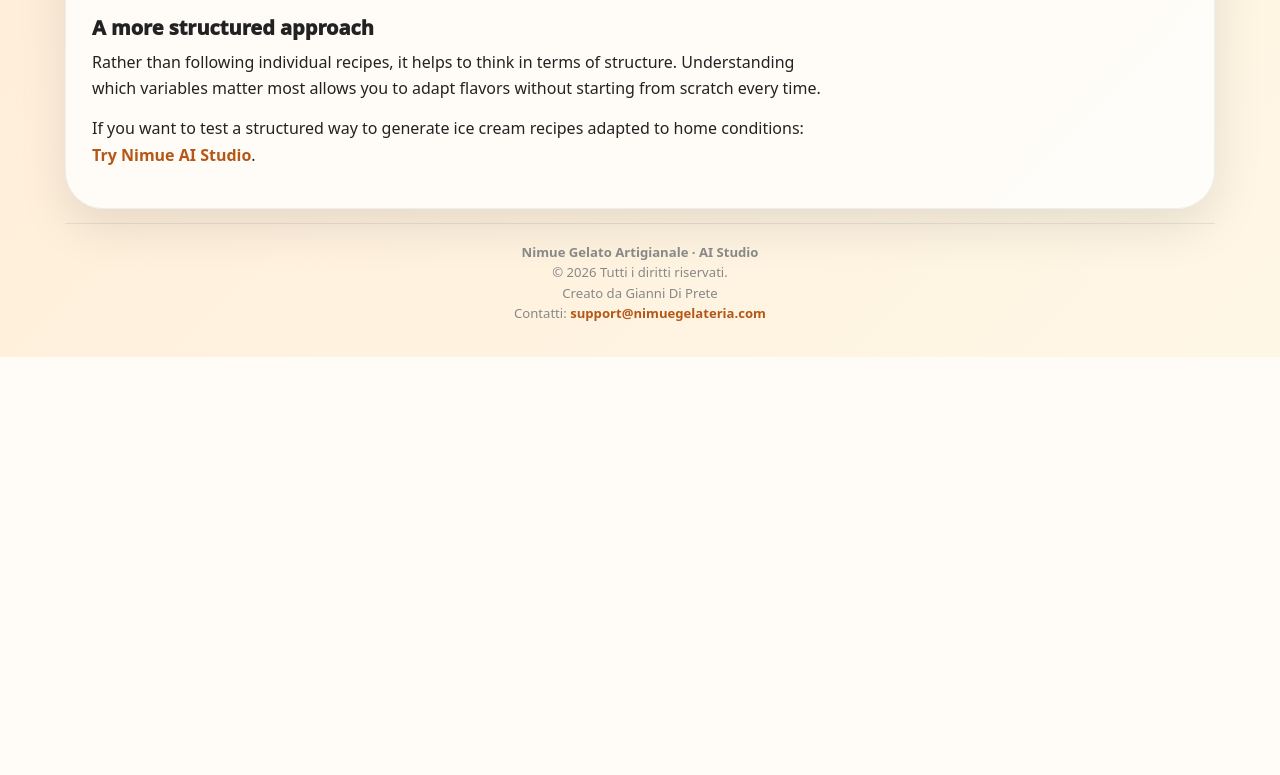
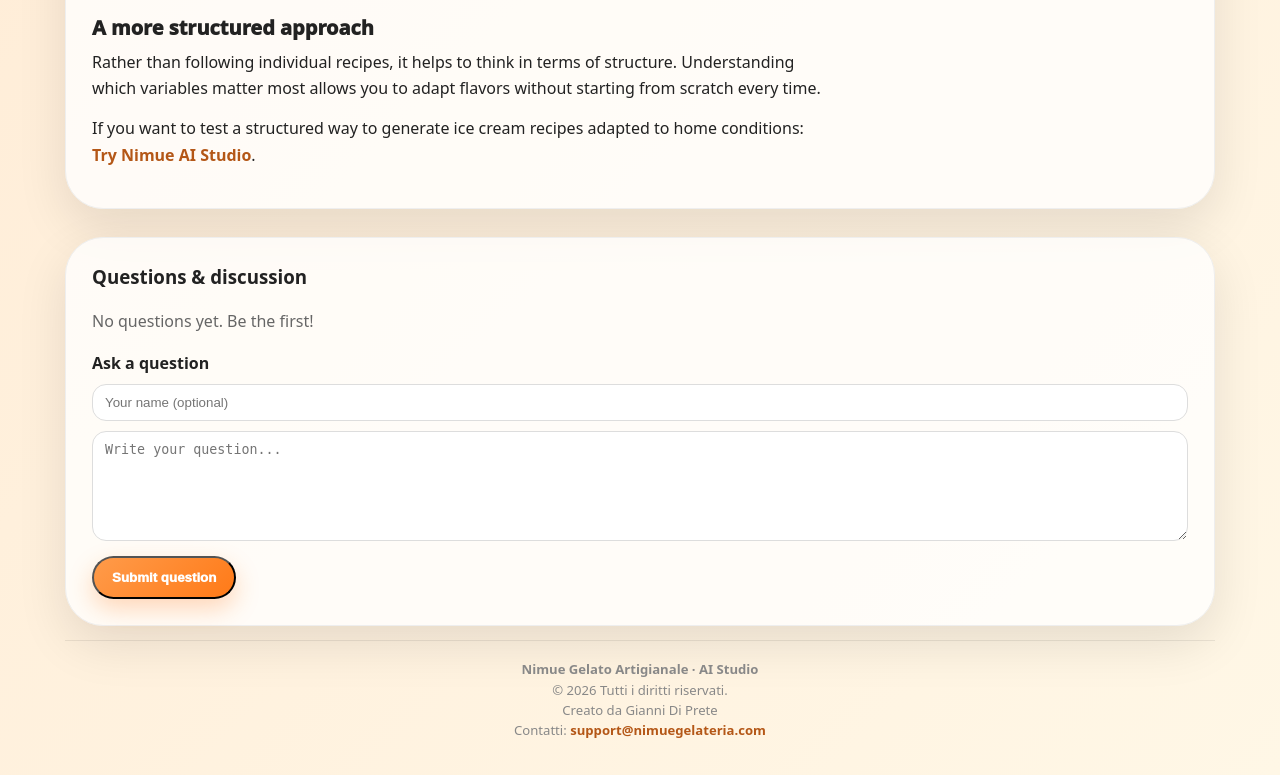
Before and after one commit to cyberguardlite-cloud/nimue-gelato, a Flask app: page /blog/why-homemade-ice-cream-turns-icy in a window 1280 px wide. Shown: the part 990-1765 px from the top of the page. Before the commit the page ends 1347 px from the top, so only its background shows below. Run offline with Flask 3, Linux system fonts and the light colour scheme; tables that the repository leaves empty hold one stand-in row (values such as "Sample post").

Commit message:
Add moderated Q&A to blog article

```diff
--- a/app.py
+++ b/app.py
@@ -12,8 +12,9 @@ import io
 import re
 import os
 import stripe
-
-
+import sqlite3
+from datetime import datetime
+from flask import abort
 
 from gelato_engine import genera_ricetta_testo, get_substitutions
 
@@ -29,6 +30,47 @@ from flask import Flask, render_template, request, session, redirect, url_for
 
 
 app = Flask(__name__)
+DB_PATH = os.environ.get("BLOG_DB_PATH", "data/app.db")
+
+def db_conn():
+    conn = sqlite3.connect(DB_PATH)
+    conn.row_factory = sqlite3.Row
+    return conn
+
+def init_db():
+    os.makedirs(os.path.dirname(DB_PATH), exist_ok=True)
+    conn = db_conn()
+    conn.executescript("""
+    CREATE TABLE IF NOT EXISTS blog_questions (
+      id INTEGER PRIMARY KEY AUTOINCREMENT,
+      article_slug TEXT NOT NULL,
+      name TEXT,
+      question TEXT NOT NULL,
+      final_answer TEXT,
+      approved INTEGER NOT NULL DEFAULT 0,
+      rejected INTEGER NOT NULL DEFAULT 0,
+      created_at TEXT NOT NULL
+    );
+    CREATE INDEX IF NOT EXISTS idx_blog_questions_slug ON blog_questions(article_slug);
+    CREATE INDEX IF NOT EXISTS idx_blog_questions_approved ON blog_questions(approved);
+    """)
+    conn.commit()
+    conn.close()
+
+def get_approved_questions(slug: str):
+    conn = db_conn()
+    rows = conn.execute("""
+        SELECT id, name, question, final_answer, created_at
+        FROM blog_questions
+        WHERE article_slug=? AND approved=1 AND rejected=0
+        ORDER BY id DESC
+        LIMIT 50
+    """, (slug,)).fetchall()
+    conn.close()
+    return rows
+
+init_db()
+
 app.secret_key = "CAMBIA_QUESTA_CHIAVE_CON_UNA_TUA"  # metti una stringa lunga e casuale
 stripe.api_key = os.environ.get("STRIPE_SECRET_KEY")
 STRIPE_PRICE_ID = os.environ.get("STRIPE_PRICE_ID")
@@ -1043,12 +1085,89 @@ def blog_index():
     lang, t = get_lang()
     return render_template("blog/index.html", lang=lang, t=t)
 
-@app.route("/blog/why-homemade-ice-cream-turns-icy")
+@app.route("/blog/why-homemade-ice-cream-turns-icy", methods=["GET", "POST"])
 def blog_post_icy():
     lang, t = get_lang()
-    return render_template("blog/why-homemade-ice-cream-turns-icy.html", lang=lang, t=t)
+    slug = "why-homemade-ice-cream-turns-icy"
 
+    if request.method == "POST":
+        # honeypot anti-bot (campo nascosto nel form)
+        if (request.form.get("website") or "").strip():
+            return ("", 204)
 
+        name = (request.form.get("name") or "").strip()[:60]
+        question = (request.form.get("question") or "").strip()
+
+        if len(question) < 10:
+            return render_template(
+                "blog/why-homemade-ice-cream-turns-icy.html",
+                lang=lang, t=t,
+                questions=get_approved_questions(slug),
+                qna_error="Please write a more detailed question (min 10 characters)."
+            )
+
+        created_at = datetime.utcnow().isoformat(timespec="seconds") + "Z"
+
+        conn = db_conn()
+        conn.execute("""
+            INSERT INTO blog_questions (article_slug, name, question, approved, rejected, created_at)
+            VALUES (?, ?, ?, 0, 0, ?)
+        """, (slug, name, question, created_at))
+        conn.commit()
+        conn.close()
+
+        return render_template(
+            "blog/why-homemade-ice-cream-turns-icy.html",
+            lang=lang, t=t,
+            questions=get_approved_questions(slug),
+            qna_success=True
+        )
+
+    return render_template(
+        "blog/why-homemade-ice-cream-turns-icy.html",
+        lang=lang, t=t,
+        questions=get_approved_questions(slug)
+    )
+
+def require_admin():
+    token = os.environ.get("BLOG_ADMIN_TOKEN", "")
+    got = request.args.get("token", "")
+    if not token or got != token:
+        abort(403)
+
+@app.route("/admin/blog-questions")
+def admin_blog_questions():
+    require_admin()
+    conn = db_conn()
+    rows = conn.execute("""
+        SELECT id, article_slug, name, question, final_answer, approved, rejected, created_at
+        FROM blog_questions
+        WHERE rejected=0
+        ORDER BY id DESC
+        LIMIT 200
+    """).fetchall()
+    conn.close()
+    return render_template("admin/blog_questions.html", rows=rows)
+
+@app.route("/admin/blog-questions/<int:q_id>/update", methods=["POST"])
+def admin_update_blog_question(q_id):
+    require_admin()
+    final_answer = (request.form.get("final_answer") or "").strip()
+    action = request.form.get("action")
+
+    approved = 1 if action == "approve" else 0
+    rejected = 1 if action == "reject" else 0
+
+    conn = db_conn()
+    conn.execute("""
+        UPDATE blog_questions
+        SET final_answer=?, approved=?, rejected=?
+        WHERE id=?
+    """, (final_answer, approved, rejected, q_id))
+    conn.commit()
+    conn.close()
+
+    return ("", 204)
 
 if __name__ == "__main__":
     app.run(debug=True)
--- a/templates/blog/why-homemade-ice-cream-turns-icy.html
+++ b/templates/blog/why-homemade-ice-cream-turns-icy.html
@@ -184,6 +184,55 @@
         </p>
       </article>
 
+      <section class="card" style="margin-top:28px;">
+    <h3 style="margin-top:0;">Questions & discussion</h3>
+
+    {% if qna_success %}
+        <div class="box" style="margin-bottom:12px;">
+        ✅ Thanks! Your question was submitted and is awaiting moderation.
+        </div>
+    {% endif %}
+
+    {% if qna_error %}
+        <div class="box" style="margin-bottom:12px;">
+        ⚠️ {{ qna_error }}
+        </div>
+    {% endif %}
+
+    {% if questions and questions|length > 0 %}
+        {% for q in questions %}
+        <div class="box" style="margin-bottom:12px;">
+            <div style="font-weight:900;">Q{% if q["name"] %} ({{ q["name"] }}){% endif %}:</div>
+            <div style="margin:6px 0 10px;">{{ q["question"] }}</div>
+
+            {% if q["final_answer"] %}
+            <div style="font-weight:900;">A:</div>
+            <div style="margin-top:6px;">{{ q["final_answer"] }}</div>
+            {% else %}
+            <em class="muted">Awaiting answer</em>
+            {% endif %}
+        </div>
+        {% endfor %}
+    {% else %}
+        <p class="muted" style="margin:0 0 12px;">No questions yet. Be the first!</p>
+    {% endif %}
+
+    <h4 style="margin:18px 0 10px;">Ask a question</h4>
+    <form method="POST">
+        <!-- honeypot anti-bot -->
+        <input type="text" name="website" style="display:none">
+
+        <input name="name" placeholder="Your name (optional)"
+        style="width:100%;padding:10px 12px;border-radius:14px;border:1px solid #ddd;margin-bottom:10px;">
+
+        <textarea name="question" required placeholder="Write your question..."
+        style="width:100%;min-height:110px;padding:10px 12px;border-radius:14px;border:1px solid #ddd;margin-bottom:10px;"></textarea>
+
+        <button class="cta" type="submit">Submit question</button>
+    </form>
+    </section>
+
+
       <div class="footer">
         <strong>{{ t.get("footer_app_l1","Nimue Gelato Artigianale • AI Studio") }}</strong><br>
         © 2026 Tutti i diritti riservati.<br>
```
Also changed, not shown: templates/admin/blog_questions.html (added, +41 -0 lines).
